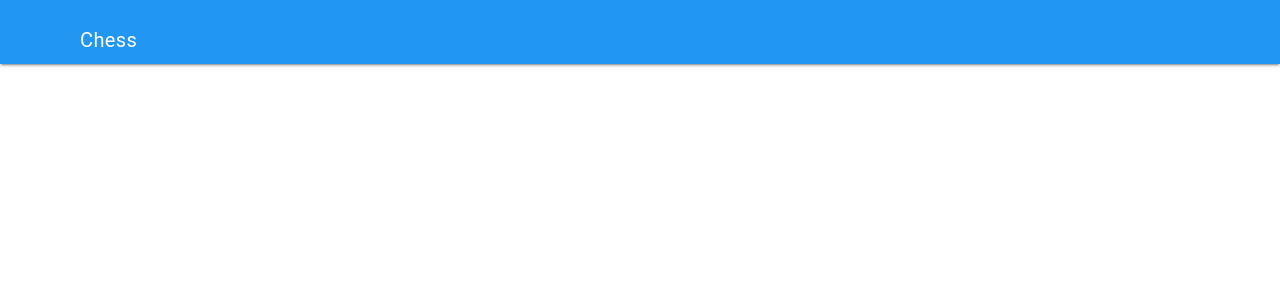
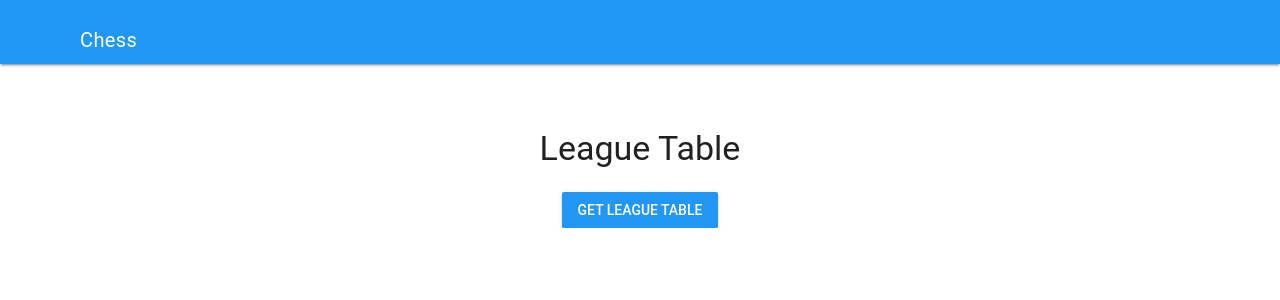
Before and after one commit to craig246810/chess, a Vue app: page /#/league-table in a window 1280 px wide. Shown: the top 300 px of the page. Built offline with nearby package versions, Linux system fonts and the light colour scheme; what vue-resource, vuefire would draw is missing.

Commit message:
adding the view for the league table

```diff
--- a/src/App.vue
+++ b/src/App.vue
@@ -10,6 +10,7 @@
       <nav class="mdl-navigation">
         <router-link class="mdl-navigation__link" to="/" @click.native="hideMenu">Home</router-link>
         <router-link class="mdl-navigation__link" to="/upcoming-events" @click.native="hideMenu">Upcoming Events</router-link>
+        <router-link class="mdl-navigation__link" to="/league-table/" @click.native="hideMenu">League Table</router-link>
       </nav>
     </div>
     <main class="mdl-layout__content">
--- /dev/null
+++ b/src/components/LeagueTableView.vue
@@ -0,0 +1,26 @@
+<template>
+  <div>
+    <h3>League Table</h3>
+
+    <div>
+      <a @click.prevent="getTable" class="mdl-button mdl-js-button mdl-button--raised mdl-button--colored">
+        Get League Table
+      </a>
+    </div>
+  </div>
+</template>
+
+<script>
+  import parse from 'xml-parser'
+  export default {
+    methods: {
+      getTable: function () {
+        this.$http.get('https://www.ulsterchess.org/competitions/competitions/comp-3025/cvt_event/standings/376').then(response => {
+          console.log(response)
+          debugger
+          this.catUrl = parse(response.body).root.children['0'].children['0'].children['0'].children['0'].content
+        })
+      }
+    }
+  }
+</script>
--- a/src/router/index.js
+++ b/src/router/index.js
@@ -2,6 +2,7 @@ import Vue from 'vue'
 import Router from 'vue-router'
 import UpcomingEventsView from '@/components/UpcomingEventsView'
 import HomeView from '@/components/HomeView'
+import LeagueTableView from '@/components/LeagueTableView'
 
 Vue.use(Router)
 
@@ -16,6 +17,11 @@ export default new Router({
       path: '/upcoming-events/',
       name: 'upcomingEvents',
       component: UpcomingEventsView
+    },
+    {
+      path: '/league-table/',
+      name: 'leagueTable',
+      component: LeagueTableView
     }
   ]
 })
```
